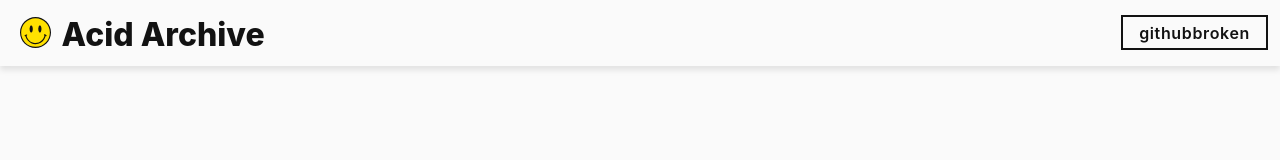
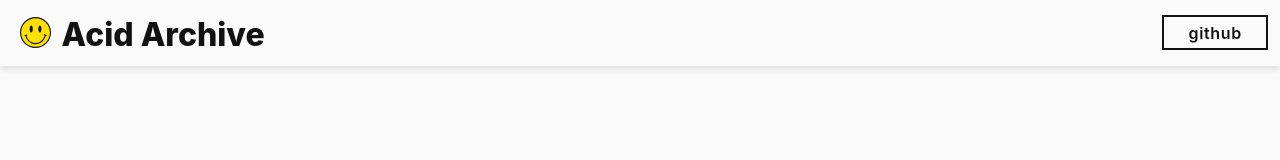
Before and after one commit to acidarchive/website, a Next.js app: page / in a window 1280 px wide. Shown: the top 160 px of the page. Built offline with nearby package versions, Linux system fonts and the light colour scheme.

Commit message:
fix: update button

```diff
--- a/src/app/components/atoms/button/button.tsx
+++ b/src/app/components/atoms/button/button.tsx
@@ -14,7 +14,6 @@ export const Button: React.FC<ButtonProps> = ({ children, href }) => {
       className={styles.button}
     >
       {children}
-      broken
     </a>
   );
 };
```
